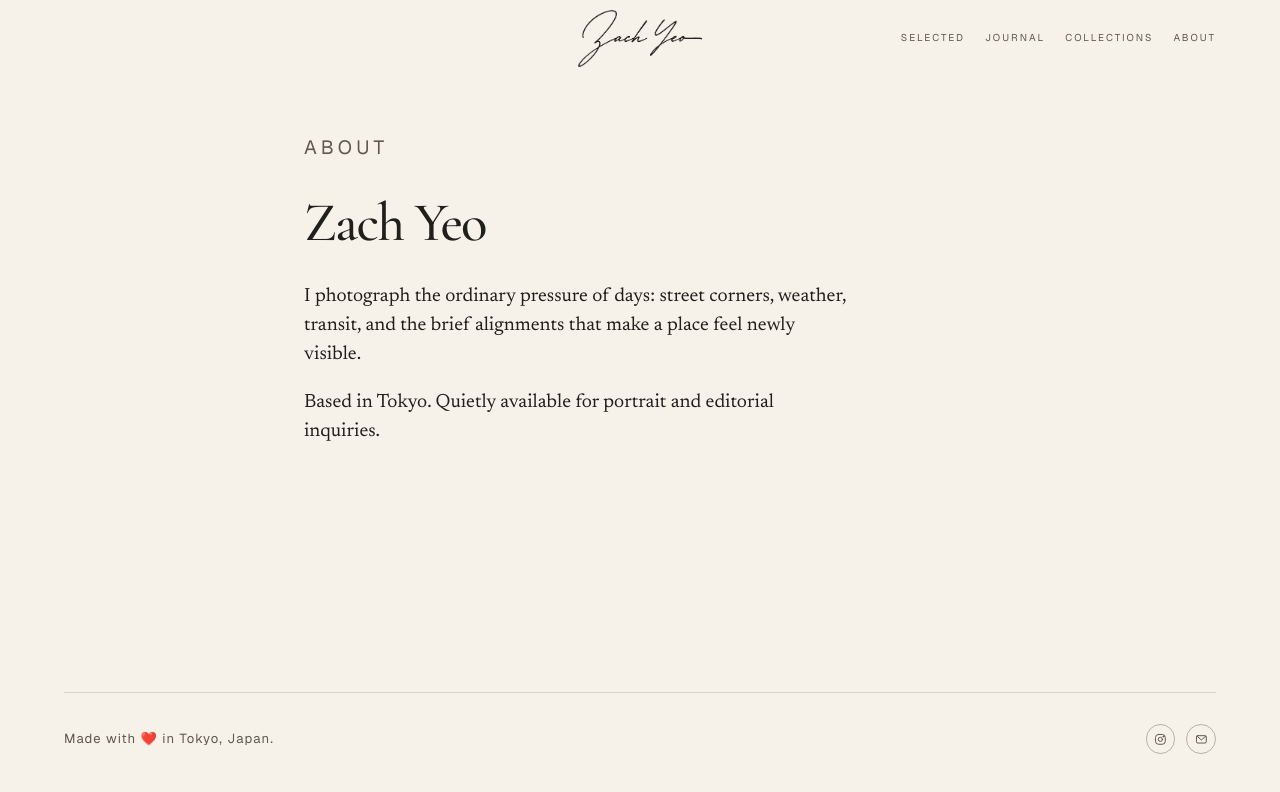
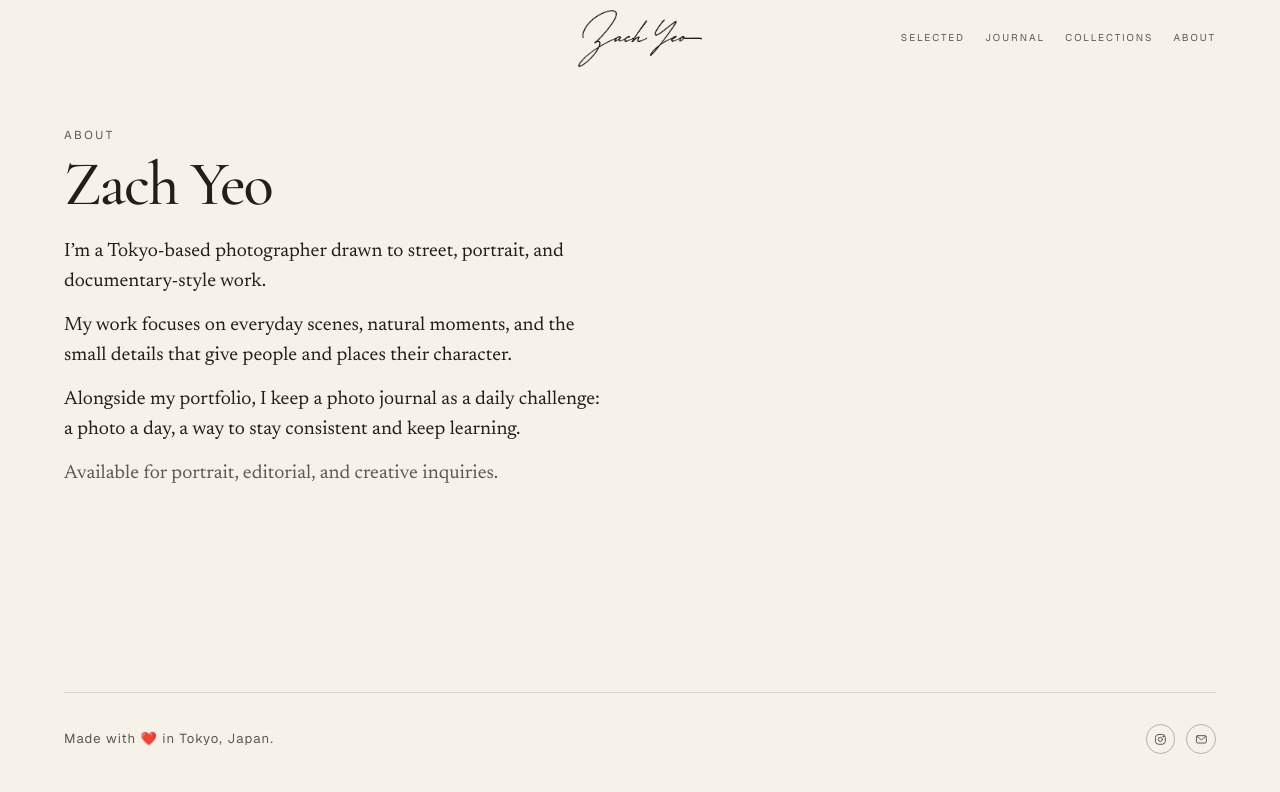
Before and after one commit to zyeo/photography-portfolio, a Next.js app: page /about in a window 1280 px wide. Shown: the top 792 px of the page. Built offline with nearby package versions, Linux system fonts and the light colour scheme; a web font is replaced by a local one.

Commit message:
Refresh about page and remove loading interstitial

```diff
--- a/src/app/about/page.module.css
+++ b/src/app/about/page.module.css
@@ -1,3 +1,38 @@
-.page { max-width:42rem; padding-top:var(--space-4); }
-.page h1 { margin:.45rem 0 1rem; font-size:clamp(2rem,1.5rem + 2.4vw,3.7rem); }
-.page p { max-width:34rem; font-size:clamp(1.05rem,1rem + .25vw,1.2rem); }
+.page {
+  display: grid;
+  gap: var(--space-5);
+  padding-top: var(--space-4);
+}
+
+.copy {
+  max-width: 38rem;
+}
+
+.page h1 {
+  margin: 0.35rem 0 var(--space-3);
+  font-size: clamp(2.3rem, 1.63rem + 2.85vw, 4rem);
+  line-height: 0.95;
+}
+
+.bio {
+  display: grid;
+  gap: 0.9rem;
+  max-width: 34rem;
+}
+
+.bio p {
+  margin: 0;
+  font-size: clamp(1.05rem, 1rem + 0.25vw, 1.2rem);
+  line-height: 1.55;
+}
+
+.availability {
+  color: var(--ink-soft);
+}
+
+@media (min-width: 56rem) {
+  .page {
+    grid-template-columns: minmax(0, 1fr) minmax(16rem, 24rem);
+    align-items: start;
+  }
+}
--- a/src/app/about/page.tsx
+++ b/src/app/about/page.tsx
@@ -7,15 +7,26 @@ export default function AboutPage() {
     <>
       <SiteHeader />
       <main className={`${styles.page} shell`}>
+        <section className={styles.copy}>
           <p className="eyebrow">About</p>
           <h1 className="display">Zach Yeo</h1>
+          <div className={styles.bio}>
             <p className="serif">
-          I photograph the ordinary pressure of days: street corners, weather, transit,
-          and the brief alignments that make a place feel newly visible.
+              I’m a Tokyo-based photographer drawn to street, portrait, and documentary-style work.
             </p>
             <p className="serif">
-          Based in Tokyo. Quietly available for portrait and editorial inquiries.
+              My work focuses on everyday scenes, natural moments, and the small details that give
+              people and places their character.
             </p>
+            <p className="serif">
+              Alongside my portfolio, I keep a photo journal as a daily challenge: a photo a day, a
+              way to stay consistent and keep learning.
+            </p>
+            <p className={`serif ${styles.availability}`}>
+              Available for portrait, editorial, and creative inquiries.
+            </p>
+          </div>
+        </section>
       </main>
       <SiteFooter />
     </>
```
Also changed, not shown: src/app/loading.tsx (deleted, +0 -8 lines). Lines whose indentation alone changed are shown as unchanged.
